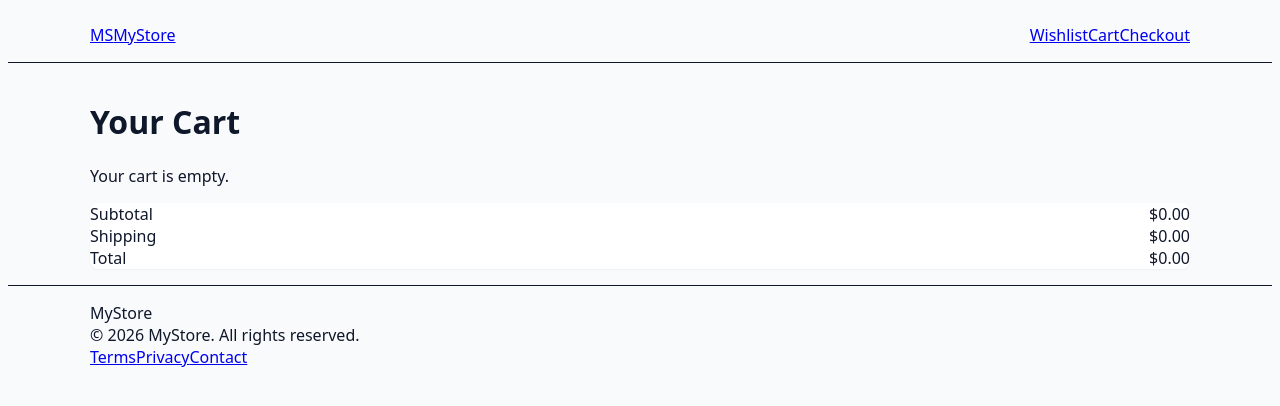
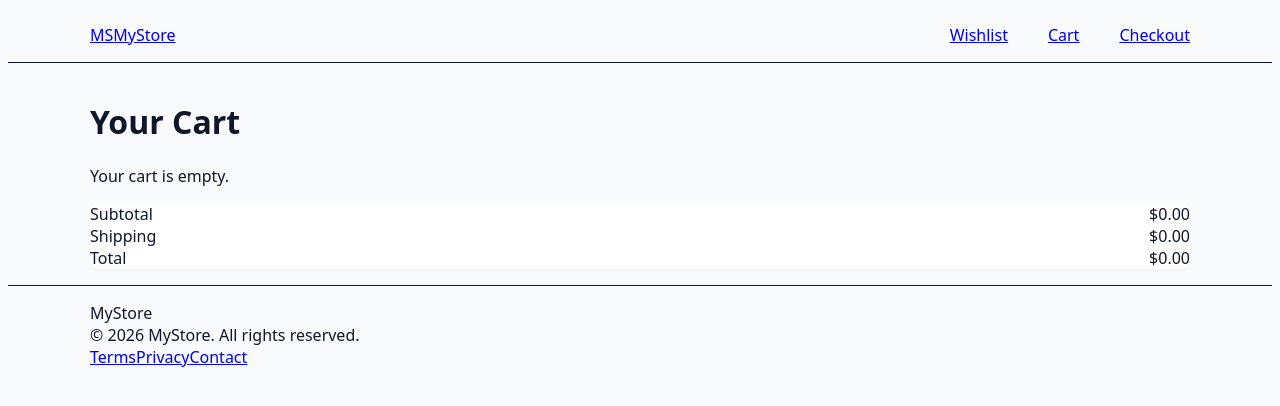
Before and after one commit to mroppatel/ecommerce-frontend-nextjs, a Next.js app: page /cart in a window 1280 px wide. Shown: the top 406 px of the page. Built offline with nearby package versions, Linux system fonts and the light colour scheme.

Commit message:
fix: use inline gap style 2.5rem for nav spacing

```diff
--- a/src/components/Header.tsx
+++ b/src/components/Header.tsx
@@ -20,7 +20,7 @@ export default function Header() {
         </Link>
 
         {/* Nav Right */}
-        <nav className="flex items-center gap-4 md:gap-12">
+        <nav className="flex items-center" style={{ gap: "2.5rem" }}>
           <Link href="/wishlist" className="flex items-center gap-2 px-4 py-2 text-slate-700 hover:bg-slate-100 rounded-lg transition font-semibold">
             <svg xmlns="http://www.w3.org/2000/svg" className="w-6 h-6" fill="currentColor" viewBox="0 0 24 24"><path d="M20.84 4.61a5.5 5.5 0 0 0-7.78 0L12 5.67l-1.06-1.06a5.5 5.5 0 0 0-7.78 7.78l1.06 1.06L12 21.23l7.78-7.78 1.06-1.06a5.5 5.5 0 0 0 0-7.78z"/></svg>
             <span>Wishlist</span>
```
